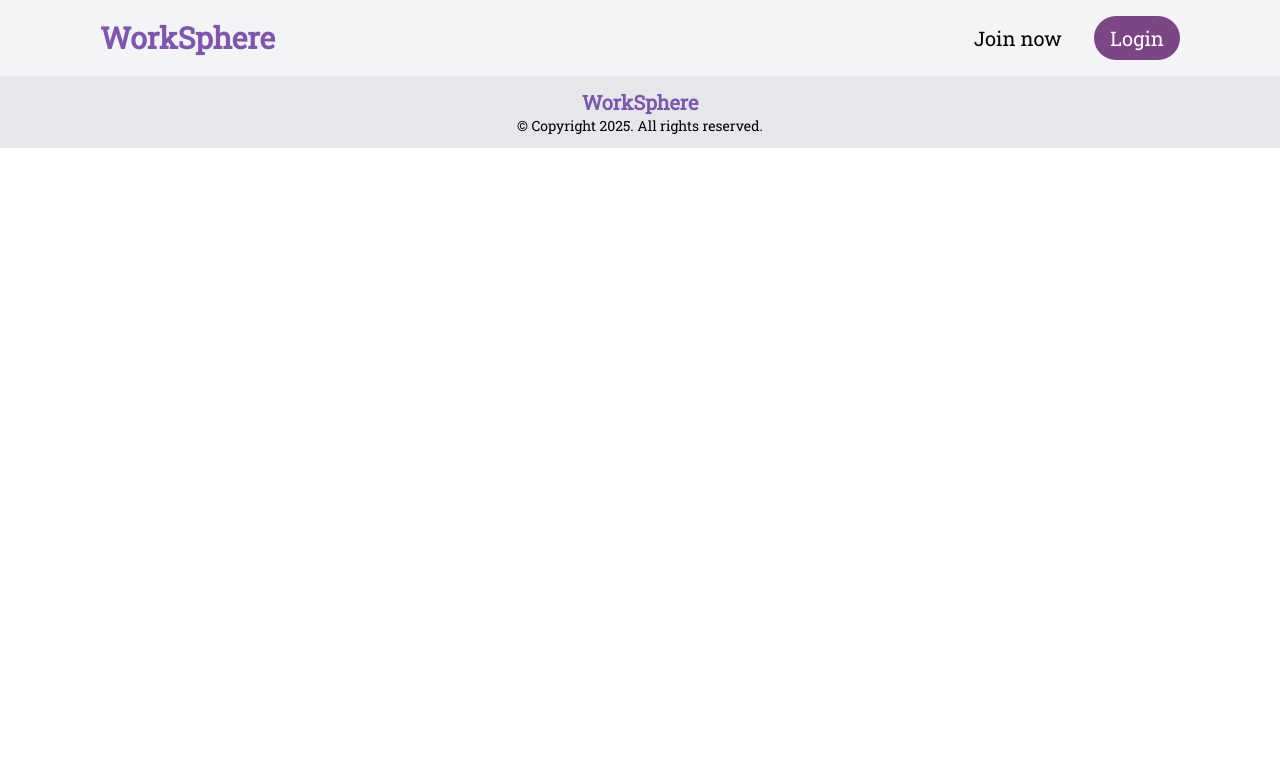
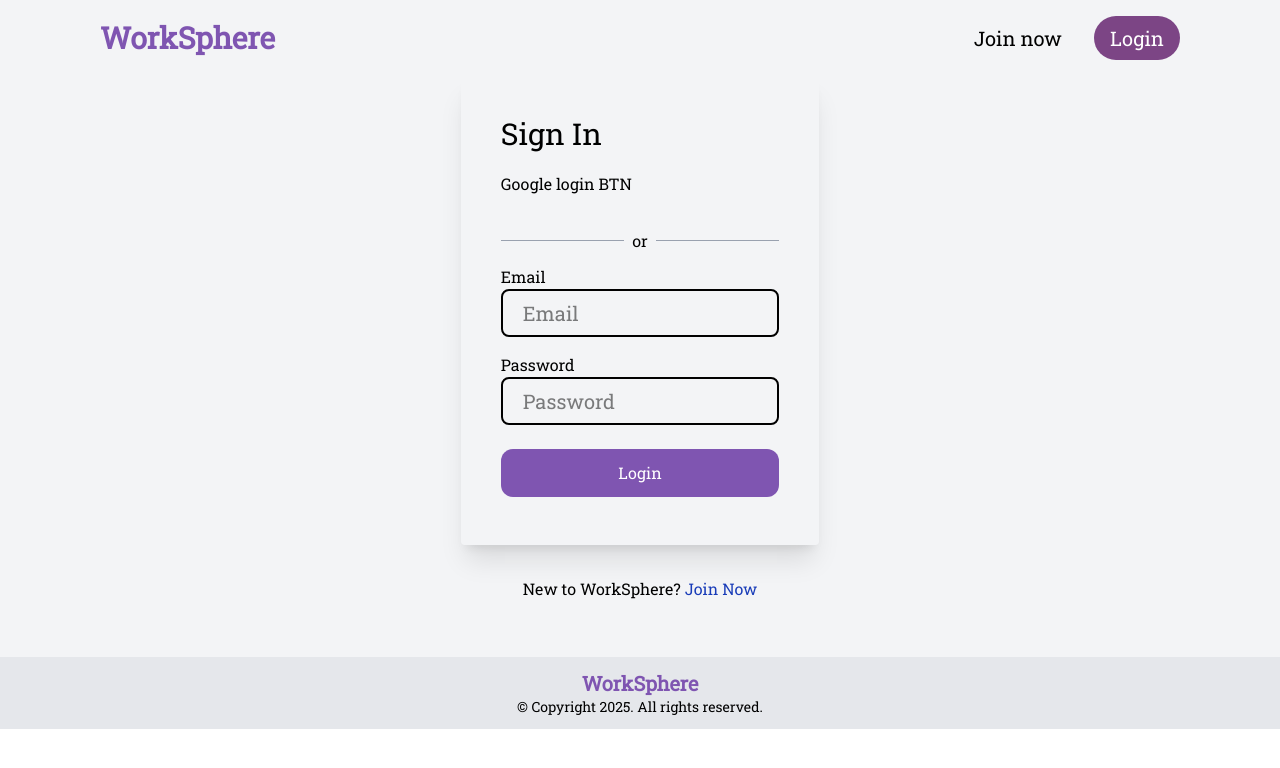
Before and after one commit to Ank8676IT/WorkSphere_Project, a React (Vite) app in the folder worksphere-frontend/: page /login in a window 1280 px wide. Shown: the top 768 px of the page. Built offline with nearby package versions, Linux system fonts and the light colour scheme.

Commit message:
Landing Page Final

```diff
--- a/worksphere-frontend/src/App.jsx
+++ b/worksphere-frontend/src/App.jsx
@@ -7,6 +7,7 @@ import LandingPage from './pages/LandingPage/landingPage'
 import Footer from './components/Footer/footer'
 import { Routes,Route } from 'react-router-dom'
 import SignUp from './pages/SignUp/signUp'
+import Login from './pages/Login/login'
 
 function App() {
 
@@ -15,7 +16,8 @@ function App() {
       <Navbar1 />
       <Routes>
         <Route path='/' element={<LandingPage />} />
-        <Route path='/signup' element={<SignUp />} />
+        <Route path='/signUp' element={<SignUp />} />
+        <Route path='/login' element={<Login />} />
       </Routes>
       <Footer />
     </div>
--- a/worksphere-frontend/src/components/NavbarV1/navbar1.jsx
+++ b/worksphere-frontend/src/components/NavbarV1/navbar1.jsx
@@ -13,7 +13,7 @@ const Navbar1 = () => {
 
             <div className="flex box-border md:gap-4 gap-2 justify-center items-center">
                 <Link to={'/signUp'} className='md:px-4 md:py-2 box-border text-black rounded-3xl text-xl hover:bg-gray-200 cursor-pointer'>Join now</Link>
-                <div className='px-4 py-2 box-border text-white bg-[#7C4585] rounded-3xl text-xl hover:bg-[#6a4ca8] cursor-pointer'>Login</div>
+                <Link to={'/login'} className='px-4 py-2 box-border text-white bg-[#7C4585] rounded-3xl text-xl hover:bg-[#6a4ca8] cursor-pointer'>Login</Link>
             </div>
         </nav>
     )
--- a/worksphere-frontend/src/pages/Login/login.jsx
+++ b/worksphere-frontend/src/pages/Login/login.jsx
@@ -0,0 +1,39 @@
+import React from 'react'
+import { Link } from 'react-router-dom'
+
+const Login = () => {
+  return (
+    <div className='w-full flex flex-col items-center justify-center'>
+      <div className='w-[85%] md:w-[28%] shadow-xl rounded-sm box p-10'>
+        <div className='text-3xl'>Sign In</div>
+        <div className='my-5'>
+          Google login BTN
+        </div>
+
+        <div className='flex items-center gap-2'>
+          <div className='border-b-1 border-gray-400 w-[45%]' /> <div>or</div><div className='border-b-1 border-gray-400 w-[45%] my-6' />
+        </div>
+
+        <div className='flex flex-col gap-4'>
+          <div>
+            <label htmlFor='email'>Email</label>
+            <input type='text' className='w-full text-xl border-2 rounded-lg px-5 py-2' placeholder='Email ' />
+          </div>
+
+          <div>
+            <label htmlFor='password'>Password</label>
+            <input type='password' className='w-full text-xl border-2 rounded-lg px-5 py-2' placeholder='Password ' />
+          </div>
+
+          <div className='w-full hover:bg-[#9B7EBD] bg-[#7F55B1] text-white py-3 px-4 rounded-xl text-center cursor-pointer my-2'>
+            Login
+          </div>
+        </div>
+
+      </div>
+      <div className='mt-8 mb-14'>New to WorkSphere? <Link to={'/signUp'} className='text-blue-800 hover:underline'>Join Now</Link></div>
+    </div>
+  )
+}
+
+export default Login
--- a/worksphere-frontend/src/pages/SignUp/signUp.jsx
+++ b/worksphere-frontend/src/pages/SignUp/signUp.jsx
@@ -1,4 +1,5 @@
 import React from 'react'
+import { Link } from 'react-router-dom'
 
 const SignUp = () => {
     return (
@@ -35,7 +36,7 @@ const SignUp = () => {
 
             </div>
 
-            <div className='mt-8 mb-10'>Already on WorkSphere? <span className='text-blue-800 cursor-pointer hover:underline'>Sign in</span></div>
+            <div className='mt-8 mb-10'>Already on WorkSphere? <Link to={'/login'} className='text-blue-800 cursor-pointer hover:underline'>Sign in</Link></div>
         </div>
     )
 }
```
